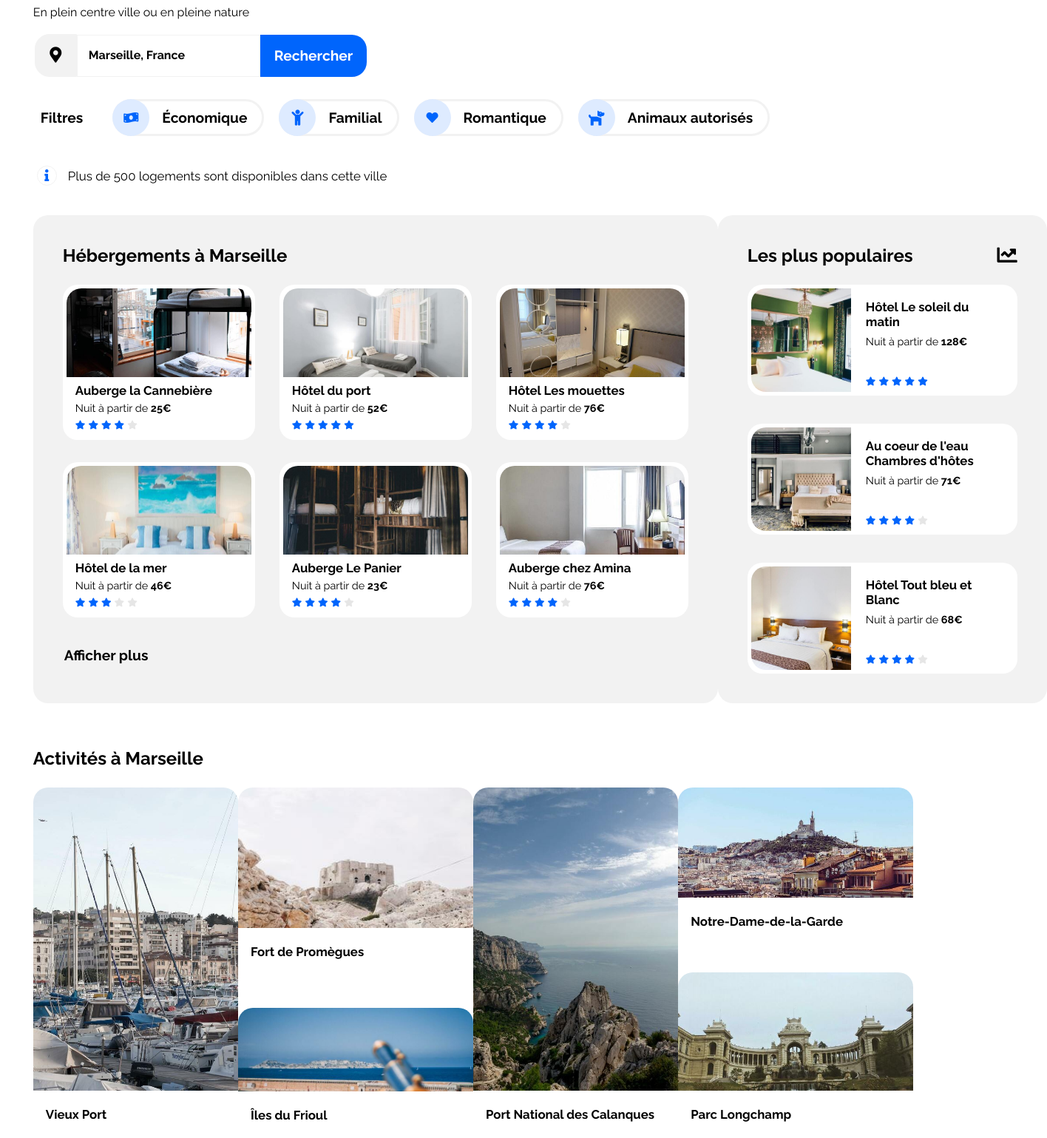
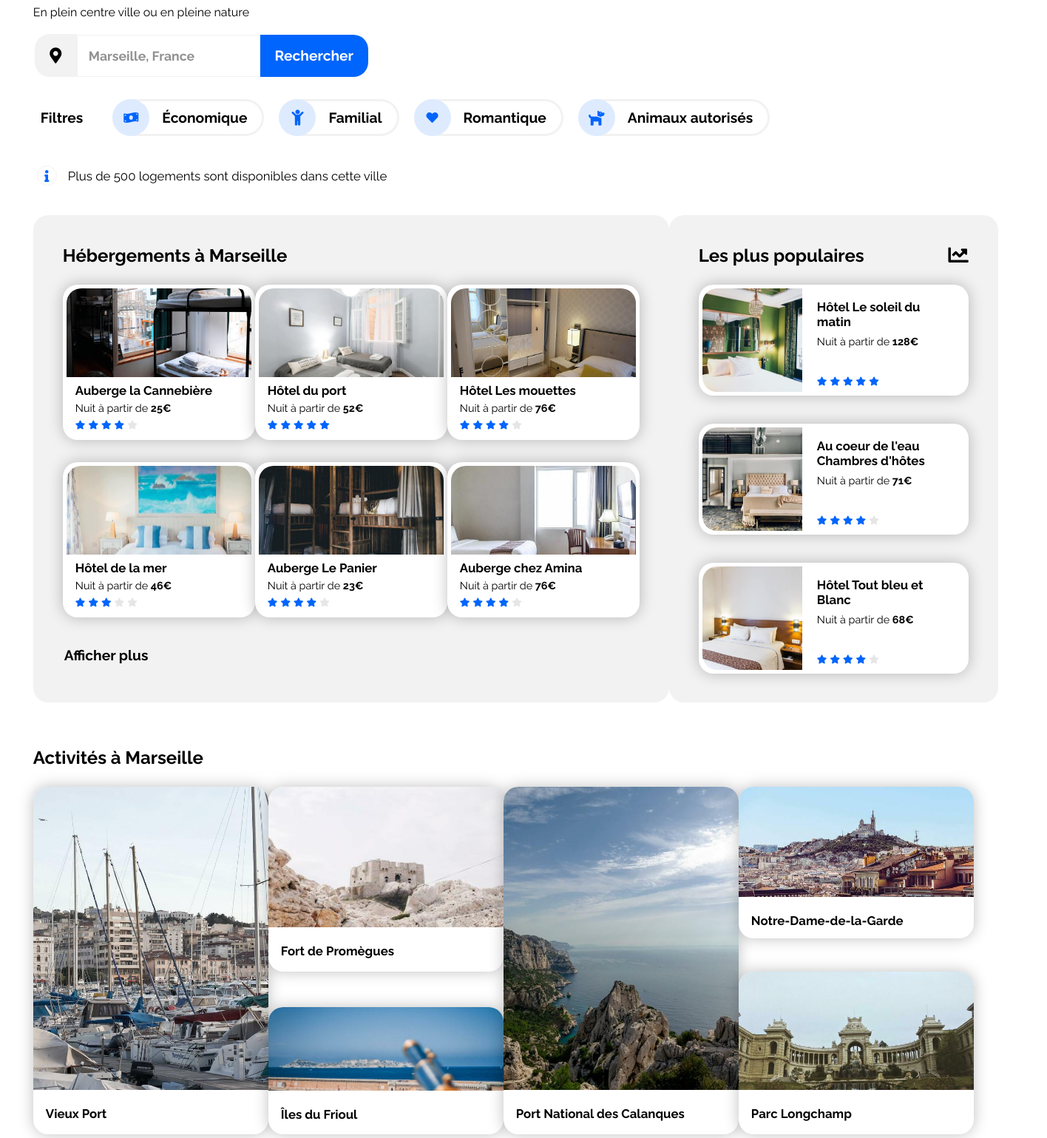
Before and after one commit to RedaPuenta/Reservia, a plain HTML site: page reservia.html in a window 1280 px wide. Shown: the part 161-1700 px from the top of the page at 74% size, 1416 px wide, since content can reach past the window. Drawn offline with Linux system fonts and the light colour scheme.

Commit message:
Ajout de quelques effets généraux + conversion d'élément basique en élément cliquable (version DESKTOP)

```diff
--- a/reservia.css
+++ b/reservia.css
@@ -3,7 +3,7 @@
 body{
 
     background: linear-gradient(rgba(255, 255, 255, 0.5), rgba(255, 255, 255, 0.5)), url("images/maquette/Desktop\ -\ 1.png") no-repeat;
-    background-position: 50% 100%;
+    background-position: 50% 0%;
     background-attachment: fixed;
     background-size: cover;
 
@@ -46,12 +46,15 @@ body{
     padding: 0;
 }
 
-a, a:hover, a:active{
+a,
+a:hover,
+a:active{
     color: black;
     text-decoration: none;
 }
 
-header, main{
+header,
+main{
     padding: 0 3.5%;
 }
 
@@ -61,7 +64,10 @@ header, main{
     font-size: 1.5em;
 }
 
-.hebergement-part, .popular-part, .logo-info, .footer{
+.hebergement-part,
+.popular-part,
+.logo-info,
+.footer{
     background-color: var(--color-third);
 }
 
@@ -92,7 +98,9 @@ img[class*="card-control-"]{
     color: rgb(230, 230, 230);
 }
 /*Couleur de fond des CARD*/
-.hebergement-card, .popular-card, div[class*=activite-card-special-]{
+.hebergement-card,
+.popular-card,
+div[class*=activite-card-special-]{
     background-color: var(--background-card);
 }
 
@@ -108,14 +116,11 @@ img[class*="card-control-"]{
     list-style-type: none;
 }
 
-.nav-rubrique ul li{
-    padding-top: 45px;
-}
-
 .nav-rubrique ul li a{
+    display: inline-block;
     font-weight: 500;
     font-size: 1.1em;
-    padding: 0 32px;
+    padding: 45px 32px 0 32px;
 }
 
 .nav-rubrique ul li:last-child a,
@@ -124,7 +129,7 @@ img[class*="card-control-"]{
     color: var(--color-first)
 }
 
-.nav-rubrique ul li:hover{
+.nav-rubrique ul a:hover{
     border-top: 3px solid var(--color-first);
     padding-top: 42px;
 }
@@ -139,7 +144,7 @@ img[class*="card-control-"]{
     margin-top: 35px;
 }
 
-.message-guide h2{
+.message-guide .message-guide-title{
     font-size: 1.5em;
     font-weight: bold;
 }
@@ -159,25 +164,28 @@ img[class*="card-control-"]{
     height: 25px;
     border: 1px solid var(--color-third);
     padding: 15px;
+    font-size: 1.1em;
+    font-weight: bold;
 }
 
 .bar-search input::placeholder{
     font-weight: bolder;
-    color: black;
-    font-size: 1.2em;
+    color: rgb(145, 145, 145);
+    font-size: 1em;
+    font-weight: 700;
 }
 
 .bar-search button{
-    padding: 0 19px;
     background-color: var(--color-first);
     border: none;
     border-radius: 0 20px 20px 0;
     font-weight: bold;
     font-size: 1.2em;
     height: 57px;
+    width: 146px;
 }
 
-.bar-search button a{
+.bar-search button span{
     color: white;
 }
 
@@ -212,6 +220,12 @@ img[class*="card-control-"]{
     margin-right: 20px;
     border: 3px solid var(--color-third);
     border-radius: 30px;
+}
+
+.section-filtre li a{
+    display: flex;
+    justify-content: center;
+    align-items: center;
 }
 
 .section-filtre li:first-child{
@@ -273,18 +287,23 @@ img[class*="card-control-"]{
 
 /***Partie 4 : Hébergement et Populaire***/
 /*Style commun entre la partie "hebergement" et "populaire"*/
-.hebergement-part, .popular-part{
+.hebergement-part,
+.popular-part{
     margin-top: 40px;
     padding: 40px;
     border-radius: 20px;
 }
 
-.separa{
+.hebergement-separa{
     display: flex;
     justify-content: space-between;
 }
 
 /*Style pour la partie "hebergement"*/
+
+.hebergement-part{
+    width: 846px;
+}
 
 .hebergement-part .card-row{
     display: flex;
@@ -300,10 +319,6 @@ img[class*="card-control-"]{
     flex-direction: column;
     align-content: center;
     padding: 5px;
-}
-
-.hebergement-card:nth-of-type(2){
-    margin: 0 33px;
 }
 
 .hebergement-card .content-image{
@@ -335,11 +350,23 @@ img[class*="card-control-"]{
     font-weight: bold;
 }
 
+.hebergement-part .more-information a:hover{
+    color: var(--color-first);
+}
+
 /*Style pour la partie "populaire"*/
+
+.popular-part{
+    width: 365px;
+    height: 579px;
+}
 
 .popular-part .card-row{
     display: flex;
     flex-direction: column;
+    justify-content: space-between;
+    align-content: space-between;
+    height: 526px;
 }
 
 .popular-title{
@@ -357,7 +384,7 @@ img[class*="card-control-"]{
 }
 
 .popular-card .content-image{
-    width:  135px;
+    width: 135px;
     height: 100%;
     border-radius: 20px 0px 0 20px;
     overflow: hidden;
@@ -377,13 +404,11 @@ img[class*="card-control-"]{
     margin-top: 35px;
 }
 
-.popular-card:nth-of-type(2){
-    margin: 38px 0;
-}
-
 /*Controler la position des images à l'intérieur des CARDS*/
 /*#Hebergement*/
-.card-control-1, .card-control-2, .card-control-3{
+.card-control-1,
+.card-control-2,
+.card-control-3{
     object-position: 0 -28px;
     width: 105%;
     height: 100%;
@@ -427,7 +452,7 @@ img[class*="card-control-"]{
 
 /***Partie 5 : Activités***/
 /*Style pour la partie "activités"*/
-.separa2{
+.activite-separa{
     display: flex;
     flex-direction: column;
     justify-content: space-between;
@@ -576,3 +601,90 @@ div[class*=activite-card-special-] .content-image{
 .foot-column p a:hover{
     color: var(--color-first);
 }
+
+/***EFFET, TRANSITION, ANIMATION***/
+
+/*Ombre (pour les CARD)*/
+.hebergement-card,
+.popular-card,
+div[class*=activite-card-special-]{
+    box-shadow: 0 0 20px rgba(0,0,0,.25)
+}
+
+/*Espacement des lettres au passge de la souris (pour les liens)*/
+footer a{
+    transition: letter-spacing 0.5s ease-out;
+}
+
+footer a:hover{
+    letter-spacing: 1px;
+}
+
+/*Zoom et effets de lumières (pour certains éléments)*/
+.hebergement-card,
+.popular-card,
+div[class*=activite-card-special-],
+.section-filtre ul li:not(:first-child),
+.logo-info i,
+.info-remarque{
+    transition: transform 0.4s ease-out, animation 0.4s;
+}
+
+.hebergement-card:hover,
+.popular-card:hover,
+div[class*=activite-card-special-]:hover,
+.section-filtre li:not(:first-child):hover,
+.logo-info:hover i,
+.info-remarque:hover{
+    transform: scale(1.1);
+}
+
+.hebergement-card:hover img[class*=card-control],
+.popular-card:hover img[class*=card-control],
+div[class*=activite-card-special-]:hover img[class*=card-control]{
+    animation: forcard 1s;
+}
+
+@keyframes forcard{
+    20%{
+        filter: brightness(1);
+    }
+    50%{
+        filter: brightness(2);
+    }
+}
+
+/*Décalage du block au passage de la souris (pour l'icone de la partie "Populaire")*/
+.popular-more a i{
+    transition: transform 0.5s ease-out;
+}
+
+.popular-more a i:hover{
+    transform: translate(5px, -5px);
+}
+/*Petite ombre autour du texte (pour le lien dans la partie "Hebergement")*/
+
+.hebergement-part .more-information a{
+    transition: text-shadow 0.5s linear;
+}
+
+.hebergement-part .more-information a:hover{
+    text-shadow: 0px 0px 1px var(--color-first);
+}
+
+/*Eclaircicement du boutton au passage de la souris (pour la partie "Rechercher")*/
+.bar-search button:hover{
+    filter: brightness(1.3);
+    cursor: pointer;
+}
+
+/*Effet d'enfoncement du boutton au passage de la souris (pour la partie "Rechercher")*/
+.bar-search button:active{
+    box-shadow: inset -2px -2px 5px rgba(255, 255, 255, 0.9), inset 2px 2px 5px rgba(255, 255, 255, 0.9);
+    cursor: pointer;
+}
+
+/*Ombre interne des filtres au passage de la souris (pour la partie "Filtre")*/
+.section-filtre li:not(:first-child):hover{
+    box-shadow: inset -2px -2px 5px var(--color-third), inset 2px 2px 5px var(--color-third);
+}
--- a/reservia.html
+++ b/reservia.html
@@ -32,51 +32,66 @@
         <!--Partie 2 : Recherche-->
         <section class="section-search">
             <div class="message-guide">
-                <h2>Trouvez votre hébergement pour des vacances de rêve</h5>
+                <h1 class="message-guide-title">Trouvez votre hébergement pour des vacances de rêve</h1>
                 <p>En plein centre ville ou en pleine nature</p>
             </div>
             <div class="bar-search">
+                <a href="#">
                     <div class="logo-info">
-                    <a href="#"><i class="fas fa-map-marker-alt fa-lg"></i></a>
+                        <i class="fas fa-map-marker-alt fa-lg"></i>
                     </div>
+                </a>
                 <input type="text" placeholder="Marseille, France">
-                <button><a href="">Rechercher</a></button>
+                <button type="button">
+                    <span>Rechercher</span>
+                </button>
             </div>
         </section>
         <!--Partie 3 : Filtre-->
-        <section class="section-filtre">
+        <div class="section-filtre">
             <ul>
-            <li><p>Filtres</p></li>
                 <li>
+                    <p>Filtres</p>
+                </li>
+                <li>
+                    <a href="#">
                         <div class="filtre-item"><i class="fas fa-money-bill-wave perso-icon"></i></div>
                         <p>Économique</p>
+                    </a>
                 </li>
                 <li>
-                    <div class="filtre-item"><i class="fas fa-child perso-icon fa-lg"></i> </div>
+                    <a href="#">
+                        <div class="filtre-item"><i class="fas fa-child perso-icon fa-lg"></i></div>
                         <p>Familial</p>
+                    </a>
                 </li>
                 <li>
+                    <a href="#">
                         <div class="filtre-item"><i class="fas fa-heart perso-icon"></i></div>
                         <p>Romantique</p>
+                    </a>
                 </li>
                 <li>
+                    <a href="#">
                         <div class="filtre-item"><i class="fas fa-dog perso-icon fa-lg"></i></div>
                         <p>Animaux autorisés</p>
+                    </a>
                 </li>
             </ul>
             <div class="filtre-remarque">
-                <div class="info-remarque"><a href="#"><i class="fas fa-info perso-icon"></i></a></div>
+                <a href="#"><div class="info-remarque"><i class="fas fa-info perso-icon"></i></div></a>
                 <p>Plus de 500 logements sont disponibles dans cette ville</p>
             </div>
-        </section>
+        </div>
     </header>
     <!--Partie 4 : Hébergement et Populaire-->
     <main>
-        <section class="separa">
-            <section class="hebergement-part" id="hebergements">
-                <h3 class="title-hpa">Hébergements à Marseille</h3>
+        <section class="hebergement-separa">
+            <div class="hebergement-part" id="hebergements">
+                <h2 class="title-hpa">Hébergements à Marseille</h2>
                 <div class="card-row">
                     <!--CARD 1-->
+                    <a href="#">
                         <div class="hebergement-card">
                             <div class="content-image">
                                 <img class="card-control-1" src="images/hebergements/4_small/marcus-loke-WQJvWU_HZFo-unsplash.jpg" alt="Photo d'une chambre à l'Auberge la Cannebière">
@@ -93,7 +108,9 @@
                                 </div>
                             </div>
                         </div>
+                    </a>
                     <!--CARD 2-->
+                    <a href="#">
                         <div class="hebergement-card">
                             <div class="content-image">
                                 <img class="card-control-2" src="images/hebergements/4_small/fred-kleber-gTbaxaVLvsg-unsplash.jpg" alt="Photo d'une chambre à l'Hôtel du port">
@@ -110,7 +127,9 @@
                                 </div>
                             </div>
                         </div>
+                    </a>
                     <!--CARD 3-->
+                    <a href="#">
                         <div class="hebergement-card">
                             <div class="content-image">
                                 <img class="card-control-3" src="images/hebergements/4_small/reisetopia-B8WIgxA_PFU-unsplash.jpg" alt="Photo d'une chambre à l'Hôtel Les mouettes">
@@ -127,9 +146,11 @@
                                 </div>
                             </div>
                         </div>
+                    </a>
                 </div>
                 <div class="card-row">
                     <!--CARD 4-->
+                    <a href="#">
                         <div class="hebergement-card">
                             <div class="content-image">
                                 <img class="card-control-4" src="images/hebergements/4_small/annie-spratt-Eg1qcIitAuA-unsplash.jpg" alt="Photo d'un chambre à l'Hôtel de la mer">
@@ -146,7 +167,9 @@
                                 </div>
                             </div>
                         </div>
+                    </a>
                     <!--CARD 5-->
+                    <a href="#">
                         <div class="hebergement-card">
                             <div class="content-image">
                                 <img class="card-control-5" src="images/hebergements/4_small/nicate-lee-kT-ZyaiwBe0-unsplash.jpg" alt="Photo d'une chambre à l'Auberge Le Panier">
@@ -163,7 +186,9 @@
                                 </div>
                             </div>
                         </div>
+                    </a>
                     <!--CARD 6-->
+                    <a href="#">
                         <div class="hebergement-card">
                             <div class="content-image">
                                 <img class="card-control-6" src="images/hebergements/4_small/febrian-zakaria-M6S1WvfW68A-unsplash.jpg" alt="Photo d'une chambre à l'Auberge de Amina">
@@ -180,18 +205,20 @@
                                 </div>
                             </div>
                         </div>
+                    </a>
                 </div>
                 <p class="more-information"><a href="#">Afficher plus</a></p>
-            </section>
+            </div>
             <aside class="popular-part">
                 <div class="popular-title">
-                    <h3 class="title-hpa">Les plus populaires</h3>
+                    <h2 class="title-hpa">Les plus populaires</h2>
                     <div class="popular-more">
                         <a href="#"><i class="fas fa-chart-line fa-2x" style="font-size: 1.7rem;"></i></a>
                     </div>
                 </div>
                 <!--CARD 7-->
                 <div class="card-row">
+                    <a href="#">
                         <div class="popular-card">
                             <div class="content-image">
                                 <img class="card-control-7" src="images/hebergements/4_small/emile-guillemot-Bj_rcSC5XfE-unsplash.jpg" alt="Photo d'une chambre à l'Hôtel Le soleil du matin">
@@ -208,7 +235,9 @@
                                 </div>
                             </div>
                         </div>
+                    </a>
                     <!--CARD 8-->
+                    <a href="#">
                         <div class="popular-card">
                             <div class="content-image">
                                 <img class="card-control-8" src="images/hebergements/4_small/aw-creative-VGs8z60yT2c-unsplash.jpg" alt="Photo d'une chambre à Au coeur de l'eau">
@@ -225,7 +254,9 @@
                                 </div>
                             </div>
                         </div>
+                    </a>
                     <!--CARD 9-->
+                    <a href="#">
                         <div class="popular-card">
                             <div class="content-image">
                                 <img class="card-control-9" src="images/hebergements/4_small/febrian-zakaria-sjvU0THccQA-unsplash.jpg" alt="Photo d'une chambre à l'Hôtel Tout Bleu et Blanc">
@@ -242,14 +273,16 @@
                                 </div>
                             </div>
                         </div>
+                    </a>
                 </div>
             </aside >
         </section>
         <!--Partie 5 : Activités-->
-        <section class="activite-part">
-            <h3 class="title-hpa">Activités à Marseille</h3>
+        <section class="activite-part" id="activites">
+            <h2 class="title-hpa">Activités à Marseille</h2>
             <div class="card-row">
                 <!--CARD 10-->
+                <a href="#">
                     <div class="activite-card-special-1">
                         <div class="content-image">
                             <img class="card-control-10" src="images/activites/3_medium/reno-laithienne-QUgJhdY5Fyk-unsplash.jpg" alt="Photo du Vieux Port">
@@ -258,8 +291,10 @@
                             <h4 class="title-card">Vieux Port</h4>
                         </div>
                     </div>
-                <div class="separa2">
+                </a>
+                <div class="activite-separa">
                     <!--CARD 11-->
+                    <a href="#">
                         <div class="activite-card-special-2">
                             <div class="content-image">
                                 <img class="card-control-11" src="images/activites/4_small/paul-hermann-QFTrLdQIRhI-unsplash.jpg" alt="Photo du Fort de Promègues">
@@ -268,7 +303,9 @@
                                 <h4 class="title-card">Fort de Promègues</h4>
                             </div>
                         </div>
+                    </a>
                     <!--CARD 12-->
+                    <a href="#">
                         <div class="activite-card-special-3">
                             <div class="content-image">
                                 <img class="card-control-12" src="images/activites/4_small/kevin-hikari-rV_Qd1l-VXg-unsplash.jpg" alt="Photo des Îles du Frioul">
@@ -277,8 +314,10 @@
                                 <h4 class="title-card">Îles du Frioul</h4>
                             </div>
                         </div>
+                    </a>
                 </div>
                 <!--CARD 13-->
+                <a href="#">
                     <div class="activite-card-special-1">
                         <div class="content-image">
                             <img class="card-control-13" src="images/activites/3_medium/kilyan-sockalingum-NR8-cBCN3aI-unsplash.jpg" alt="Photo du Port National des Calanques">
@@ -287,8 +326,10 @@
                             <h4 class="title-card">Port National des Calanques</h4>
                         </div>
                     </div>
-                <div class="separa2">
+                </a>
+                <div class="activite-separa">
                     <!--CARD 14-->
+                    <a href="#">
                         <div class="activite-card-special-4">
                             <div class="content-image">
                                 <img class="card-control-14" src="images/activites/4_small/florian-wehde-xW9e8gdotxI-unsplash.jpg" alt="Photo du Fort de Promègues">
@@ -297,7 +338,9 @@
                                 <h4 class="title-card">Notre-Dame-de-la-Garde</h4>
                             </div>
                         </div>
+                    </a>
                     <!--CARD 15-->
+                    <a href="#">
                         <div class="activite-card-special-5">
                             <div class="content-image">
                                 <img class="card-control-15" src="images/activites/4_small/lena-paulin-wH2-EJoDcV0-unsplash.jpg" alt="Photo des Îles du Frioul">
@@ -306,6 +349,7 @@
                                 <h4 class="title-card">Parc Longchamp</h4>
                             </div>
                         </div>
+                    </a>
                 </div>
             </div>
         </section>
@@ -313,18 +357,18 @@
     <!--Partie 6 : Pied de page-->
     <footer class="footer">
         <div class="foot-column">
-            <h2 class="title-footer">A propos</h2>
+            <h3 class="title-footer">A propos</h3>
             <p><a href="#">Fonctionnement du site</a></p><br>
             <p><a href="#">Conditions générales de vente</a></p><br>
             <p><a href="#">Données et confidentialité</a></p>
         </div>
         <div class="foot-column">
-            <h2 class="title-footer">Nos hébergements</h2>
+            <h3 class="title-footer">Nos hébergements</h3>
             <p><a href="#">Charte qualité</a></p><br>
             <p><a href="#">Soumettre votre hôtel</a></p>
         </div>
         <div class="foot-column">
-            <h2 class="title-footer">Assistance</h2>
+            <h3 class="title-footer">Assistance</h3>
             <p><a href="#">Centre d'aide</a></p><br>
             <p><a href="#">Nous contacter</a></p>
         </div>
```
Lines whose indentation alone changed are shown as unchanged.
